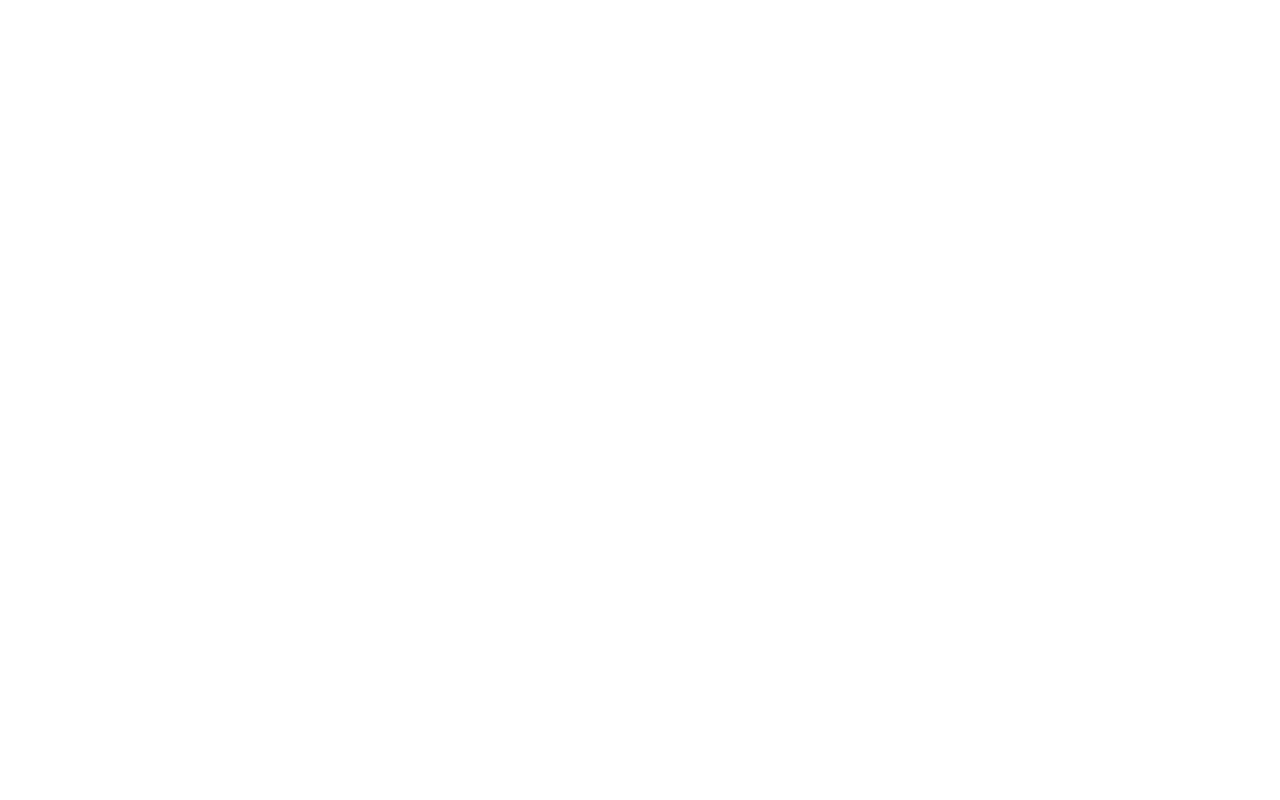
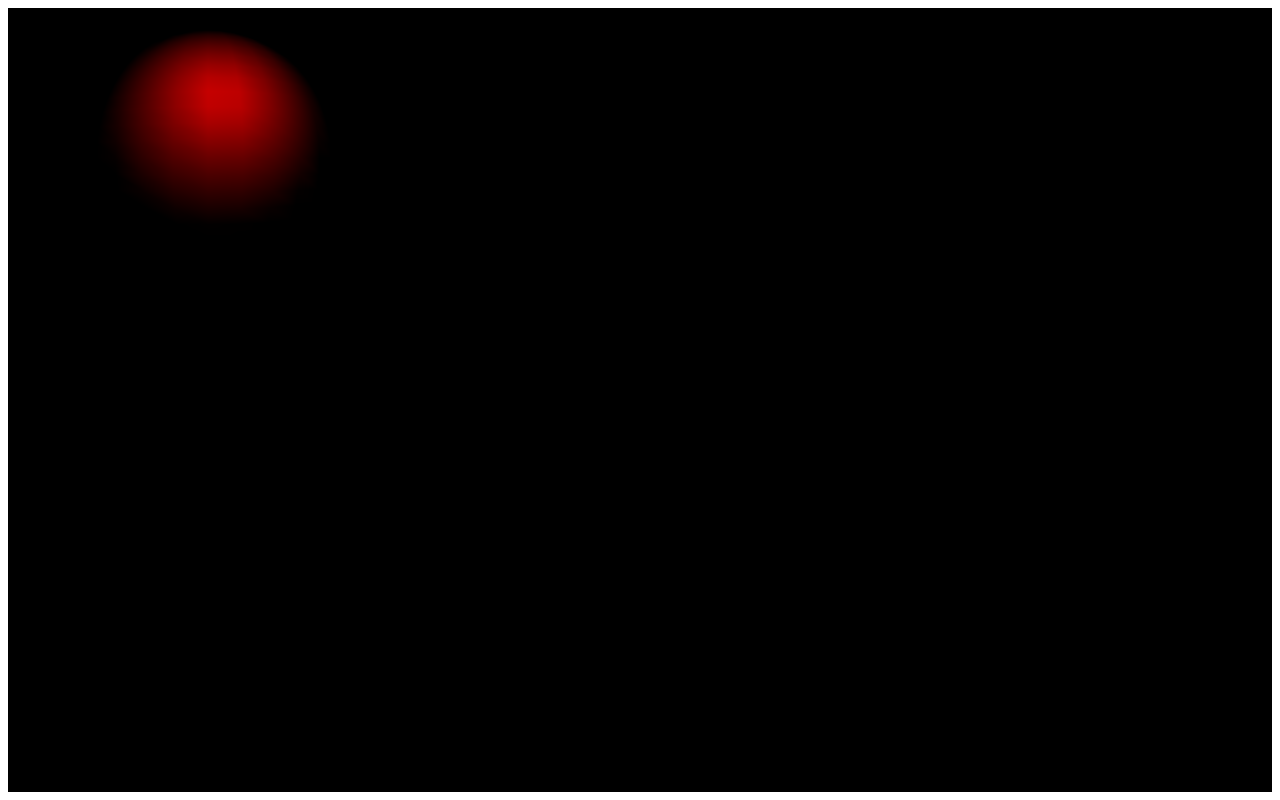
Before and after one commit to jhuang314/webgl, a plain HTML site: page three.html in a window 1280 px wide. Drawn offline with Linux system fonts and the light colour scheme.

Commit message:
updated three.html

```diff
--- a/three.html
+++ b/three.html
@@ -1,2 +1,17 @@
 <html>
-    <script src="./js/
+    <script src="./js/three.min.js"></script>
+    <script src="./js/jquery.js"></script>
+    <script src = "./js/intro.js"></script>
+    <head>
+	<style>
+	    #container {
+		background: #000;
+		width: 100%;
+		height: 100%;
+	    }
+	</style>
+    </head>
+    <body>
+	<div id="container"></div>
+    </body>
+</html>
```
